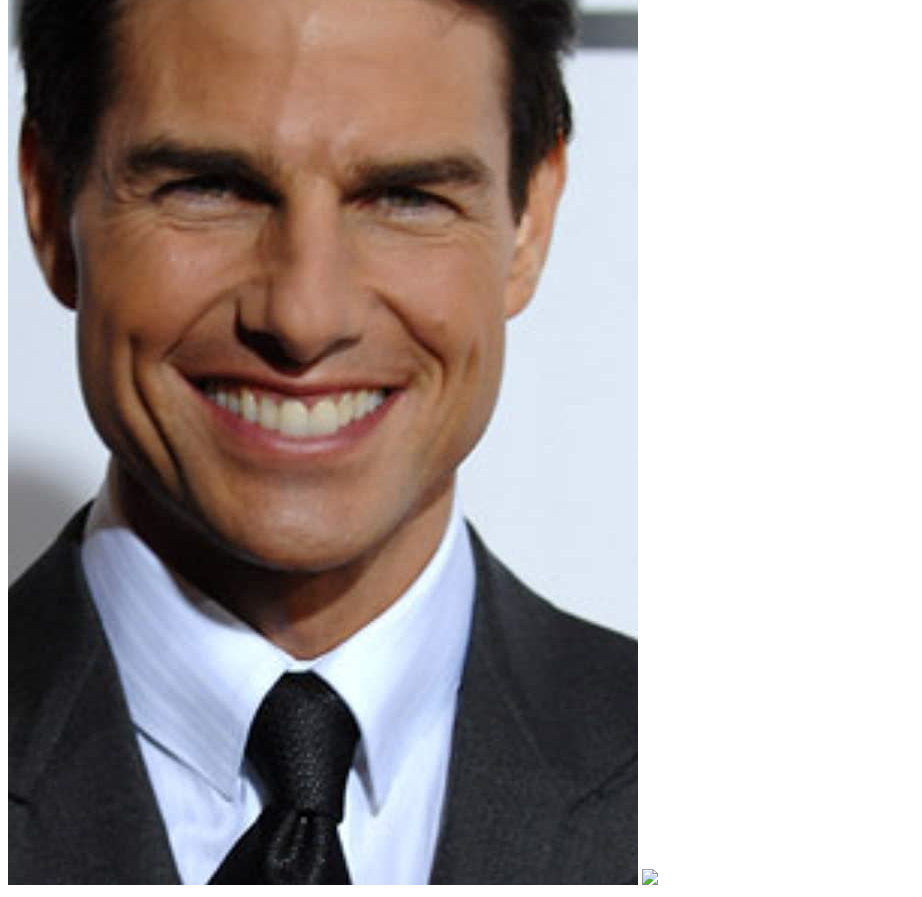
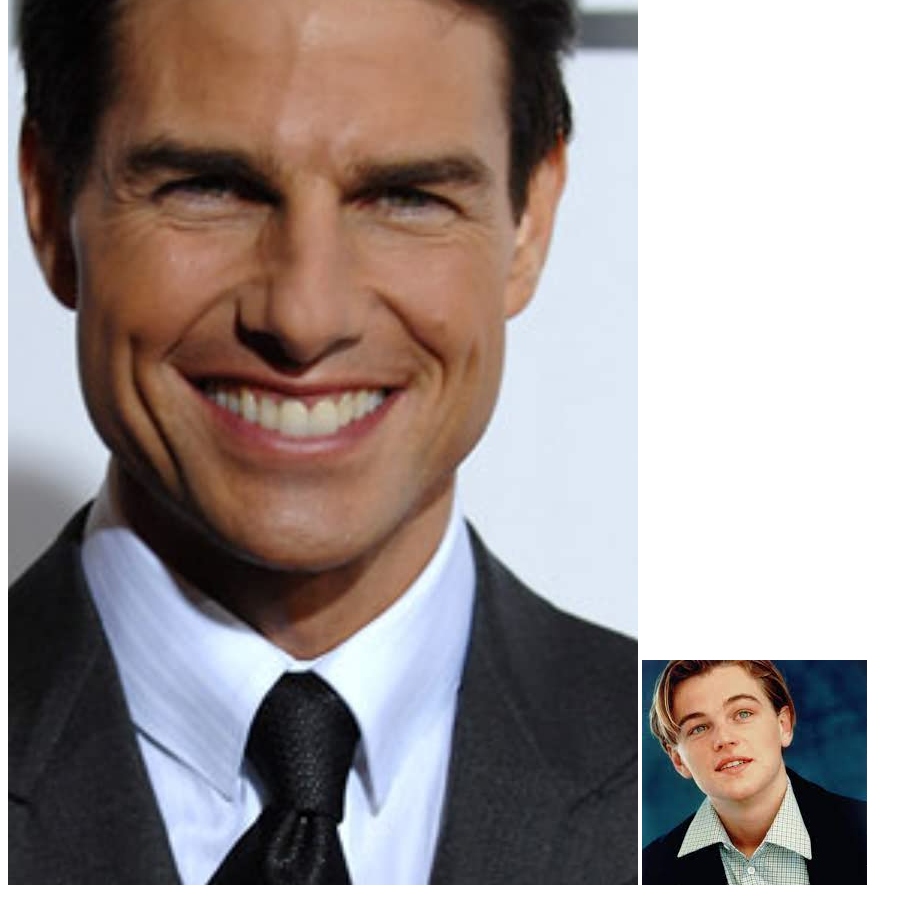
Before and after one commit to ShawonB12/my-second-repo, a plain HTML site: page index.html in a window 1280 px wide. Shown: the part 557-1454 px from the top of the page, without its empty margins (0-922 px from the left). Drawn offline with Linux system fonts and the light colour scheme.

Commit message:
pic changed

```diff
--- a/index.html
+++ b/index.html
@@ -14,7 +14,7 @@
     <h3>my is my third heading</h3>
     <p>this is paragraph</p>
     <img src="tom.jpg">
-    <img src="decap.png"
+    <img src="decap.jpg"
 </body>
 
 </html>
```
